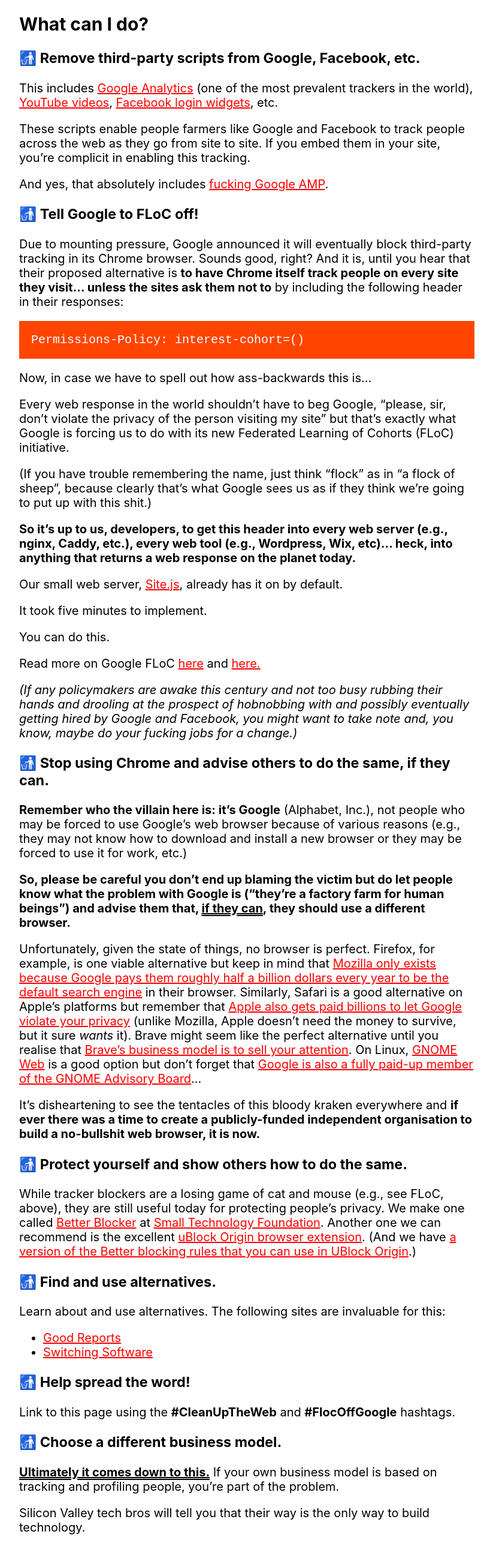
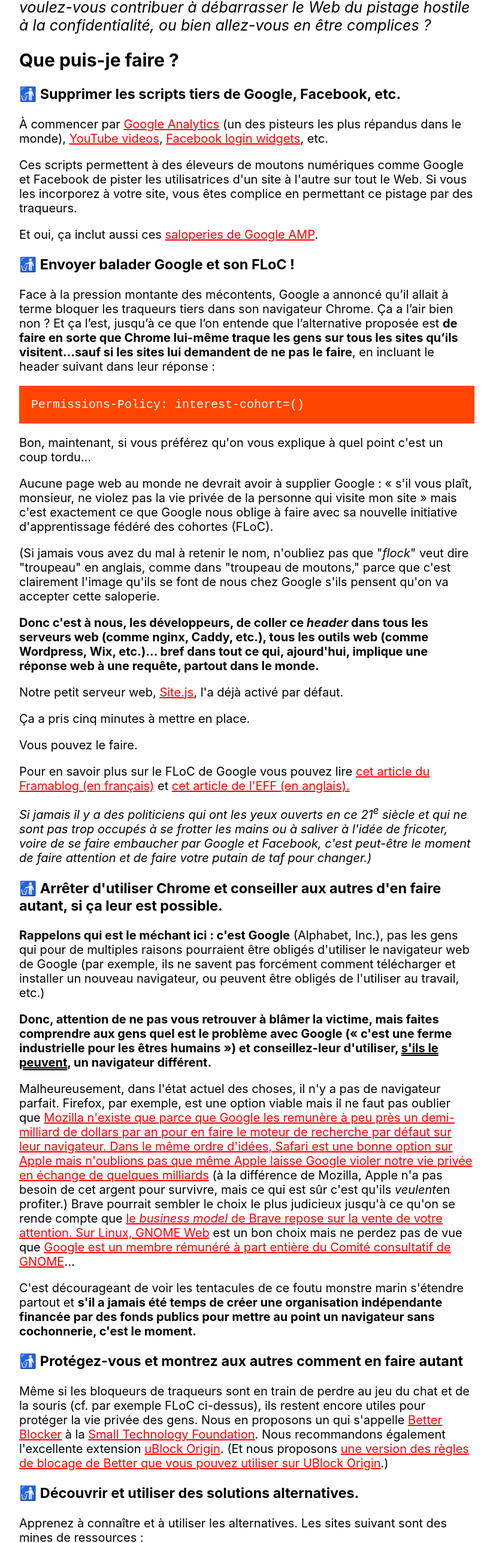
Before and after one commit to small-tech/cleanuptheweb.org, a plain HTML site: page index.html in a window 1280 px wide. Shown: the part 208-2780 px from the top of the page at 60% size, without its empty margins (228-1051 px from the left). Drawn offline with Linux system fonts and the light colour scheme.

Commit message:
Update index.html

```diff
--- a/index.html
+++ b/index.html
@@ -1,108 +1,97 @@
 <!DOCTYPE html>
-<html lang='en'>
+<html lang='fr'>
 <head>
   <meta charset='UTF-8'>
   <meta http-equiv='X-UA-Compatible' content='IE=edge'>
   <meta name='viewport' content='width=device-width, initial-scale=1.0'>
   <link rel='icon' href='data:,'> <!-- no favicon request -->
   <link rel='stylesheet' href='index.css'>
-  <title>Clean up the web!</title>
+  <title>Nettoyons le Web !</title>
 </head>
 <body>
   <main>
-    <h1>Clean up the web!</h1>
+    <h1>Nettoyez le Web !</h1>
+    <p id='introduction'><strong>Développeurs, développeuses, c'est le moment de choisir votre camp&nbsp;:<br></strong> voulez-vous contribuer à débarrasser le Web du pistage hostile à la confidentialité, ou bien allez-vous en être complices&nbsp;?</p>
 
-    <p id='introduction'><strong>Developers, it’s time for you to choose a side:</strong> will you help rid the web of privacy-invading tracking or be complicit in it?</p>
+<h2>Que puis-je faire ?</h2>
 
-    <h2>What can I do?</h2>
+    <h3>🚮️ Supprimer les scripts tiers de Google, Facebook, etc.</h3>
 
-    <h3>🚮️ Remove third-party scripts from Google, Facebook, etc.</h3>
+    <p>À commencer par <a href='https://better.fyi/trackers/google-analytics.com/'>Google Analytics</a> (un des pisteurs les plus répandus dans le monde), <a href='https://better.fyi/trackers/youtube.com/'>YouTube videos</a>, <a href='https://better.fyi/trackers/facebook.com/'>Facebook login widgets</a>, etc.</p>
 
-    <p>This includes <a href='https://better.fyi/trackers/google-analytics.com/'>Google Analytics</a> (one of the most prevalent trackers in the world), <a href='https://better.fyi/trackers/youtube.com/'>YouTube videos</a>, <a href='https://better.fyi/trackers/facebook.com/'>Facebook login widgets</a>, etc.</p>
+    <p>Ces scripts permettent à des éleveurs de moutons numériques comme Google et Facebook de pister les utilisatrices d'un site à l'autre sur tout le Web. Si vous les incorporez à votre site, vous êtes complice en permettant ce pistage par des traqueurs.</p>
 
-    <p>These scripts enable people farmers like Google and Facebook to track people across the web as they go from site to site. If you embed them in your site, you’re complicit in enabling this tracking.</p>
+    <p>Et oui, ça inclut aussi ces <a href='https://www.theregister.com/2017/05/19/open_source_insider_google_amp_bad_bad_bad/'>saloperies de Google AMP</a>.</p>
 
-    <p>And yes, that absolutely includes <a href='https://www.theregister.com/2017/05/19/open_source_insider_google_amp_bad_bad_bad/'>fucking Google AMP</a>.</p>
+  <h3>🚮️ Envoyer balader Google et son FLoC !</h3>
 
-    <h3>🚮️ Tell Google to FLoC off!</h3>
-
-    <p>Due to mounting pressure, Google announced it will eventually block third-party tracking in its Chrome browser. Sounds good, right? And it is, until you hear that their proposed alternative is <strong>to have Chrome itself track people on every site they visit… unless the sites ask them not to</strong> by including the following header in their responses:</p>
+    <p>Face à la pression montante des mécontents, Google a annoncé qu’il allait à terme bloquer les traqueurs tiers dans son navigateur Chrome. Ça a l’air bien non ? Et ça l’est, jusqu’à ce que l’on entende que l’alternative proposée est <strong>de faire en sorte que Chrome lui-même traque les gens sur tous les sites qu’ils visitent...sauf si les sites lui demandent de ne pas le faire</strong>, en incluant le header suivant dans leur réponse :</p>
 
     <pre><code>Permissions-Policy: interest-cohort=()</code></pre>
 
-    <p>Now, in case we have to spell out how ass-backwards this is…</p>
+  <p>Bon, maintenant, si vous préférez qu'on vous explique à quel point c'est un coup tordu…</p>
 
-    <p>Every web response in the world shouldn’t have to beg Google, “please, sir, don’t violate the privacy of the person visiting my site” but that’s exactly what Google is forcing us to do with its new Federated Learning of Cohorts (FLoC) initiative.</p>
+   <p>Aucune page web au monde ne devrait avoir à supplier Google&nbsp;: «&nbsp;s'il vous plaît, monsieur, ne violez pas la vie privée de la personne qui visite mon site&nbsp;» mais c'est exactement ce que Google nous oblige à faire avec sa nouvelle initiative d'apprentissage fédéré des cohortes (FLoC).</p>
 
-    <p>(If you have trouble remembering the name, just think “flock” as in “a flock of sheep”, because clearly that’s what Google sees us as if they think we’re going to put up with this shit.)</p>
+<p>(Si jamais vous avez du mal à retenir le nom, n'oubliez pas que "<em>flock</em>" veut dire "troupeau" en anglais, comme dans "troupeau de moutons," parce que c'est clairement l'image qu'ils se font de nous chez Google s'ils pensent qu'on va accepter cette saloperie.</p>
 
-    <p><strong>So it’s up to us, developers, to get this header into every web server (e.g., nginx, Caddy, etc.), every web tool (e.g., Wordpress, Wix, etc)… heck, into anything that returns a web response on the planet today.</strong></p>
+<p><strong>Donc c'est à  nous, les développeurs, de coller ce <em>header</em> dans tous les serveurs web (comme nginx, Caddy, etc.), tous les outils web (comme Wordpress, Wix, etc.)… bref dans tout ce qui, ajourd'hui, implique une réponse web à une requête, partout dans le monde.</strong></p>
+<p>Notre petit serveur web, <a href='https://sitejs.org'>Site.js</a>, l'a déjà activé par défaut.</p>
+    <p>Ça a pris cinq minutes à mettre en place.</p>
+<p>Vous pouvez le faire.</p>
+        <p>Pour en savoir plus sur le FLoC de Google vous pouvez lire <a href='https://framablog.org/2021/03/22/google-chante-le-requiem-pour-les-cookies-mais-la-grand-choeur-du-pistage-resonnera-encore/#comments'>cet article du Framablog (en français)</a> et <a href='https://www.eff.org/deeplinks/2021/04/am-i-floced-launch'>cet article de l'EFF (en anglais).</a></p>
 
-    <p>Our small web server, <a href='https://sitejs.org'>Site.js</a>, already has it on by default.</p>
+<p><em>Si jamais il y a des politiciens qui  ont les yeux ouverts en ce 21<sup>e</sup> siècle et qui ne sont pas trop occupés à se frotter les mains ou à saliver à l'idée de fricoter, voire de se faire embaucher par Google et Facebook, c'est peut-être le moment de faire attention et de faire votre putain de taf pour changer.)</em></p>
 
-    <p>It took five minutes to implement.</p>
+    <h3>🚮️ Arrêter d'utiliser Chrome et conseiller aux autres d'en faire autant, si ça leur est possible.</h3>
 
-    <p>You can do this.</p>
+    <p><strong>Rappelons qui est le méchant ici&nbsp;: c'est Google</strong> (Alphabet, Inc.), pas les gens qui pour de multiples raisons pourraient être obligés d'utiliser le navigateur web de Google (par exemple, ils ne savent pas forcément comment télécharger et installer un nouveau navigateur, ou peuvent être obligés de l'utiliser au travail, etc.)</p>
 
-    <p>Read more on Google FLoC <a href='https://plausible.io/blog/google-floc'>here</a> and <a href='https://cxl.com/blog/floc-dovekey/'>here.</a></p>
+ <p><strong>Donc, attention de ne pas vous retrouver à blâmer la victime, mais faites comprendre aux gens quel est le problème avec Google («&nbsp;c'est une ferme industrielle pour les êtres humains&nbsp;») et conseillez-leur d'utiliser, <span class='emphasised'>s'ils le peuvent</span>, un navigateur différent.</strong></p>
 
-    <p><em>(If any policymakers are awake this century and not too busy rubbing their hands and drooling at the prospect of hobnobbing with and possibly eventually getting hired by Google and Facebook, you might want to take note and, you know, maybe do your fucking jobs for a change.)</em></p>
+   <p>Malheureusement, dans l'état actuel des choses, il n'y a pas de navigateur parfait. Firefox, par exemple, est une option viable mais il ne faut pas oublier que <a href='https://ar.al/2019/01/11/i-was-wrong-about-google-and-facebook-theres-nothing-wrong-with-them-so-say-we-all/#mozilla'> Mozilla n'existe que parce que Google les remunère à peu près un demi-milliard de dollars par an pour en faire le moteur de recherche par défaut sur leur navigateur. Dans le même ordre d'idées, Safari est une bonne option sur Apple mais n'oublions pas que même <a href='https://ar.al/2019/01/11/i-was-wrong-about-google-and-facebook-theres-nothing-wrong-with-them-so-say-we-all/#apple'>Apple laisse Google violer notre vie privée en échange de quelques milliards</a> (à la différence de Mozilla, Apple n'a pas besoin de cet argent pour survivre, mais ce qui est sûr c'est qu'ils <em>veulent</em>en profiter.) Brave pourrait sembler le choix le plus judicieux jusqu'à ce qu'on se rende compte que <a href='https://basicattentiontoken.org/'>  le <em>business model</em> de Brave repose sur la vente de votre attention. Sur Linux, <a href='https://wiki.gnome.org/Apps/Web/'>GNOME Web</a> est un bon choix mais ne perdez pas de vue que <a href='https://wiki.gnome.org/AdvisoryBoard'>Google est un membre rémunéré à part entière du Comité consultatif de GNOME</a>…</p>
 
-    <h3>🚮️ Stop using Chrome and advise others to do the same, if they can.</h3>
+<p>C'est décourageant de voir les tentacules de ce foutu monstre marin s'étendre partout et <strong>s'il a jamais été temps de créer une organisation indépendante financée par des fonds publics pour mettre au point un navigateur sans cochonnerie, c'est le moment.</strong></p>
 
-    <p><strong>Remember who the villain here is: it’s Google</strong> (Alphabet, Inc.), not people who may be forced to use Google’s web browser because of various reasons (e.g., they may not know how to download and install a new browser or they may be forced to use it for work, etc.)</p>
+   <h3>🚮️ Protégez-vous et montrez aux autres comment en faire autant</h3>
 
-    <p><strong>So, please be careful you don’t end up blaming the victim but do let people know what the problem with Google is (“they’re a factory farm for human beings”) and advise them that, <span class='emphasised'>if they can</span>, they should use a different browser.</strong></p>
+  <p>Même si les bloqueurs de traqueurs sont en train de perdre au jeu du chat et de la souris (cf. par exemple FLoC ci-dessus), ils restent encore utiles pour protéger la vie privée des gens. Nous en proposons un qui s'appelle <a href='https://better.fyi'>Better Blocker</a> à la <a href='https://small-tech.org'>Small Technology Foundation</a>. Nous recommandons également l'excellente extension <a href='https://ublockorigin.com/'>uBlock Origin</a>. (Et nous proposons <a href='https://better.fyi/blockerList.txt'>une version des règles de blocage de Better que vous pouvez utiliser sur UBlock Origin</a>.)</p>
 
-    <p>Unfortunately, given the state of things, no browser is perfect. Firefox, for example, is one viable alternative but keep in mind that <a href='https://ar.al/2019/01/11/i-was-wrong-about-google-and-facebook-theres-nothing-wrong-with-them-so-say-we-all/#mozilla'>Mozilla only exists because Google pays them roughly half a billion dollars every year to be the default search engine</a> in their browser. Similarly, Safari is a good alternative on Apple’s platforms but remember that <a href='https://ar.al/2019/01/11/i-was-wrong-about-google-and-facebook-theres-nothing-wrong-with-them-so-say-we-all/#apple'>Apple also gets paid billions to let Google violate your privacy</a> (unlike Mozilla, Apple doesn’t need the money to survive, but it sure <em>wants</em> it). Brave might seem like the perfect alternative until you realise that <a href='https://basicattentiontoken.org/'>Brave’s business model is to sell your attention</a>. On Linux, <a href='https://wiki.gnome.org/Apps/Web/'>GNOME Web</a> is a good option but don’t forget that <a href='https://wiki.gnome.org/AdvisoryBoard'>Google is also a fully paid-up member of the GNOME Advisory Board</a>…</p>
+    <h3>🚮️ Découvrir et utiliser des solutions alternatives.</h3>
 
-    <p>It’s disheartening to see the tentacles of this bloody kraken everywhere and <strong>if ever there was a time to create a publicly-funded independent organisation to build a no-bullshit web browser, it is now.</strong></p>
-
-    <h3>🚮️ Protect yourself and show others how to do the same.</h3>
-
-    <p>While tracker blockers are a losing game of cat and mouse (e.g., see FLoC, above), they are still useful today for protecting people’s privacy. We make one called <a href='https://better.fyi'>Better Blocker</a> at <a href='https://small-tech.org'>Small Technology Foundation</a>. Another one we can recommend is the excellent <a href='https://ublockorigin.com/'>uBlock Origin browser extension</a>. (And we have <a href='https://better.fyi/blockerList.txt'>a version of the Better blocking rules that you can use in UBlock Origin</a>.)</p>
-
-    <h3>🚮️ Find and use alternatives.</h3>
-
-    <p>Learn about and use alternatives. The following sites are invaluable for this:</p>
-
+<p>Apprenez à connaître et à utiliser les alternatives. Les sites suivant sont des mines de ressources&nbsp;:</p>
     <ul>
       <li><a href='https://goodreports.com/'>Good Reports</a></li>
       <li><a href='https://switching.software/'>Switching Software</a></li>
     </ul>
 
-    <h3>🚮️ Help spread the word!</h3>
+     <h3>🚮️ Passez le mot !</h3>
 
-    <p>Link to this page using the <strong>#CleanUpTheWeb</strong> and <strong>#FlocOffGoogle</strong> hashtags.</p>
-
-    <h3>🚮️ Choose a different business model.</h2>
-
-    <p><strong class='emphasised'>Ultimately it comes down to this.</strong> If your own business model is based on tracking and profiling people, you’re part of the problem.</p>
+      <p>Pointez vers cette page avec les hashtags <strong>#CleanUpTheWeb</strong> et<strong>#FlocOffGoogle</strong>.</p>
 
 
-    <p>Silicon Valley tech bros will tell you that their way is the only way to build technology.</p>
+ <h3>🚮️ Choisissez un autre <em>business model</em></h2>
 
-    <p>It’s not.</p>
 
-    <p>They’ll tell you that your “amazing journey” begins with a “startup” funded by angel investment and venture capital and ends when you’re either bought out by a Google or a Facebook or become one yourself. Unicorns and all that…</p>
+<p><strong class='emphasised'>En fin de compte, on peut résumer les choses ainsi :</strong> si votre <em>business model </em> est fondé sur le pistage et le profilage des gens, vous faites partie du problème.</p>
 
-    <p>Bullshit!</p>
 
-    <p>You can create small, sustainable businesses. You can create cooperatives. You can create not-for-profits, <a href='https://small-tech.org'>like us.</a></p> And, within these alternative structures that aren’t obsessed with <a href='https://small-tech.org/videos/the-camera-panopticon/'>knowing everything about everyone</a> and <a href='https://2017.ind.ie/excuse-me/'>infinite growth with finite resources</a>, you can <strong>build tools that do what they say on the tin and nothing more.</strong></p>
+<p>Les mecs de la tech dans la Silicon Valley vous diront qu'il n'y a pas d'autre façon de faire de la technologie que la leur.</p>
+    <p>C'est faux.</p>
 
-    <p>If you ask yourself what makes you happy, isn’t it that?</p>
+<p>Ils vous diront que votre «&nbsp;aventure extraordinaire&nbsp;» commence par une <em>startup</em> financée par des <em>business angels </em>et du capital risque et qu'elle se termine soit quand vous êtes racheté par un Google ou un Facebook, soit quand vous en devenez un vous-même.  Licornes et compagnie…</p>
 
-    <p>Do you want to become a billionaire? Do you want to track, profile, and manipulate people? Or do you just want to <a href='https://small-tech.org/videos/ux-talk/'>make beautiful things</a> that <a href='http://www.breakingthin.gs/this-is-all-there-is.html'>improve people’s lives</a> and make the world a fairer and kinder place?
+<p>Vous pouvez créer de petites entreprises durables. Vous pouvez créer des coopératives. Vous pouvez créer des associations à but non lucratif, <a href='https://small-tech.org'>comme nous.</a></p>Et  au sein de ces structures alternatives qui n'ont pas l'obsession de <a href='https://small-tech.org/videos/the-camera-panopticon/'>tout savoir sur tout le monde</a> ni de <a href='https://2017.ind.ie/excuse-me/'>générer de la croissance infinie avec des ressources finies</a>, vous pouvez <strong>produire des outils qui font ce qui est dit sur l'étiquette et rien d'autre.</strong></p>
 
-    <p>We’re betting it’s the latter.</p>
+<p>Si vous vous demandez ce qui vous rend heureux, est-ce que ce n'est pas ça, par hasard ?</p>
 
-    <p>If you need inspiration, look at what (and how) the <a href='https://plausible.io/'>Plausible</a> folks are doing, for example, or the folks at <a href='https://hey.com'>HEY</a> and <a href='https://basecamp.com'>Basecamp</a>, <a href='https://elementary.io/'>elementary OS</a>, <a href='https://owncast.online'>Owncast</a>, <a href='https://www.pine64.org/'>Pine64</a>, <a href='https://starlabs.systems/'>StarLabs</a>, <a href='https://puri.sm/'>Purism</a>, or what we’re working on with <a href='https://sitejs.org'>Site.js</a> and the <a href='https://ar.al/2020/08/07/what-is-the-small-web/'>Small Web</a>… you are not alone in saying no to Silicon Valley’s bullshit.</p>
+<p>Est-ce que vous voulez devenir milliardaire ? Est-ce que vous avez envie de traquer, de profiler, de manipuler les gens ? Ou est-ce que vous avec juste envie de <a href='https://small-tech.org/videos/ux-talk/'> faire de belles choses </a> qui <a href='http://www.breakingthin.gs/this-is-all-there-is.html'>améliorent la vie des gens</a> et rendent le monde  plus équitable et plus sympa ?<p>
+    <p>Nous faisons le pari que vous préférez la seconde solution.</p>
+    <p>Si vous manquez d'inspiration, allez voir ce qui se fait chez <a href='https://plausible.io/'>Plausible</a>, par exemple, et comment c'est fait, ou chez <a href='https://hey.com'>HEY</a>, <a href='https://basecamp.com'>Basecamp</a>, <a href='https://elementary.io/'>elementary OS</a>, <a href='https://owncast.online'>Owncast</a>, <a href='https://www.pine64.org/'>Pine64</a>, <a href='https://starlabs.systems/'>StarLabs</a>, <a href='https://puri.sm/'>Purism</a>,  ou ce à quoi nous travaillons avec <a href='https://sitejs.org'>Site.js</a> et le <a href='https://ar.al/2020/08/07/what-is-the-small-web/'>Small Web</a>… vous n'êtes pas les seuls à dire non aux conneries de la  Silicon Valley</p>
 
-    <p>When they go big, let’s go <a href='https://small-tech.org/about/#small-technology'>small</a>.</p>
-
-    <p>Because <a href='https://small-tech.org/videos/'>small is beautiful.</a></p>
-
-    <h2>Like this? Fund us!</h2>
+<p>Là où ils voient grand, voyons <a href='https://small-tech.org/about/#small-technology'>petit</a>.</p>
+<p>Parce que <em><a href='https://small-tech.org/videos/'>small is beautiful</em></a>.</p>
+        <h2>Vous avez aimé ? Soutenez-nous avec un don !</h2>
 
     <p><a href="https://small-tech.org">Small Technology Foundation</a> is a tiny, independent not-for-profit.</p>
 
@@ -110,6 +99,7 @@
   </main>
   <footer>
     <p>Copyright <span class="copyright">©</span> 2021-present Small Technology Foundation. Ground Floor, 71 Lower Baggot Street, D02 P593, Dublin, Ireland. All content on this site is licensed under Creative Commons Attribution 4.0 International.</p>
+    <p>Traduction française par <a href="https://participer.framasoft.org/fr/framalang/bienvenue.html">Framalang</a>&nbsp;: Aliénor, ellébore, goofy, mo.</p>
     <p><a href="https://small-tech.org/privacy">Our privacy policy</a> is “we exist to protect your privacy.”</p>
     <p><a href="https://github.com/small-tech/cleanuptheweb.org">View source.</a></p>
   </footer>
```
